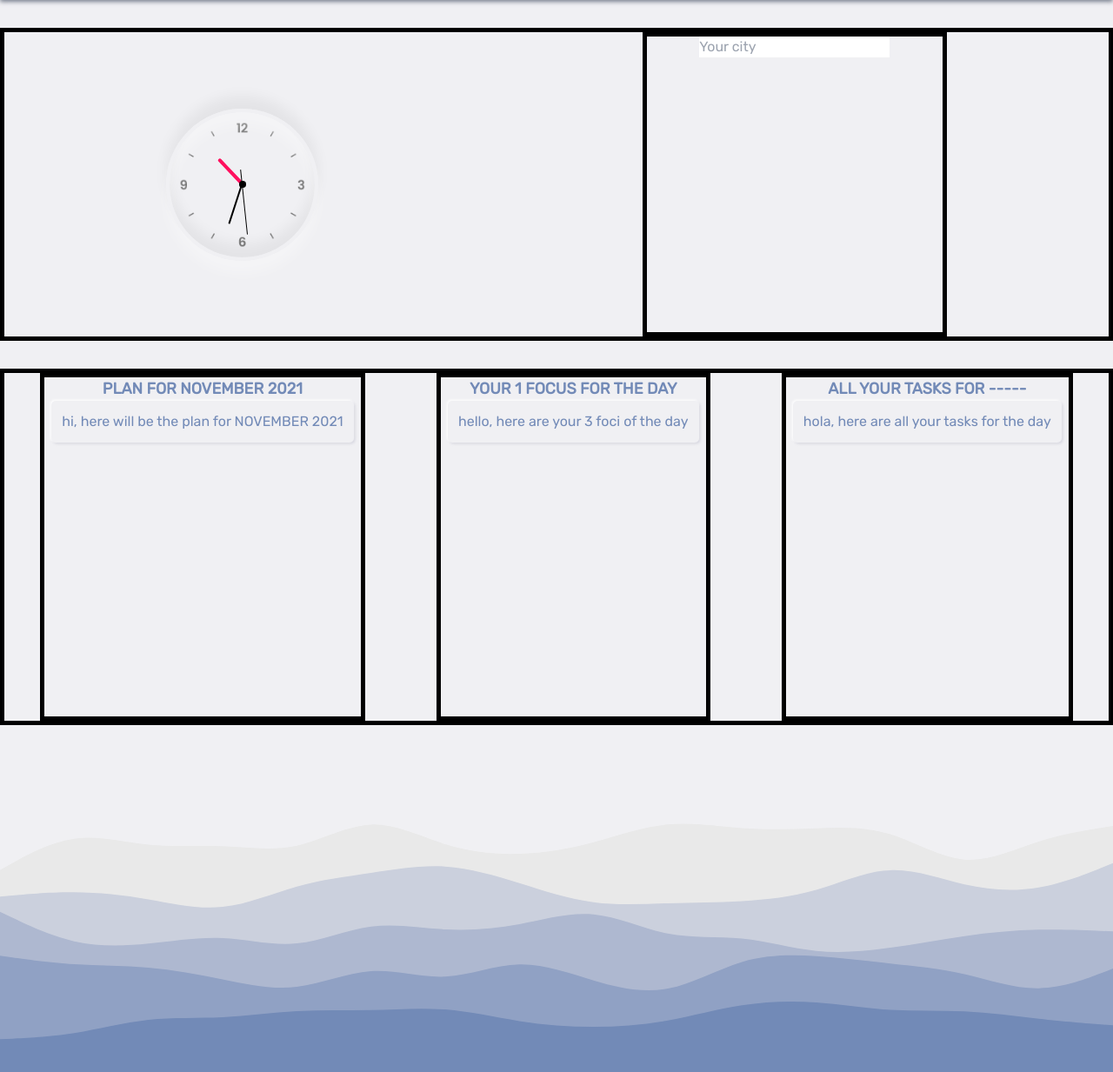
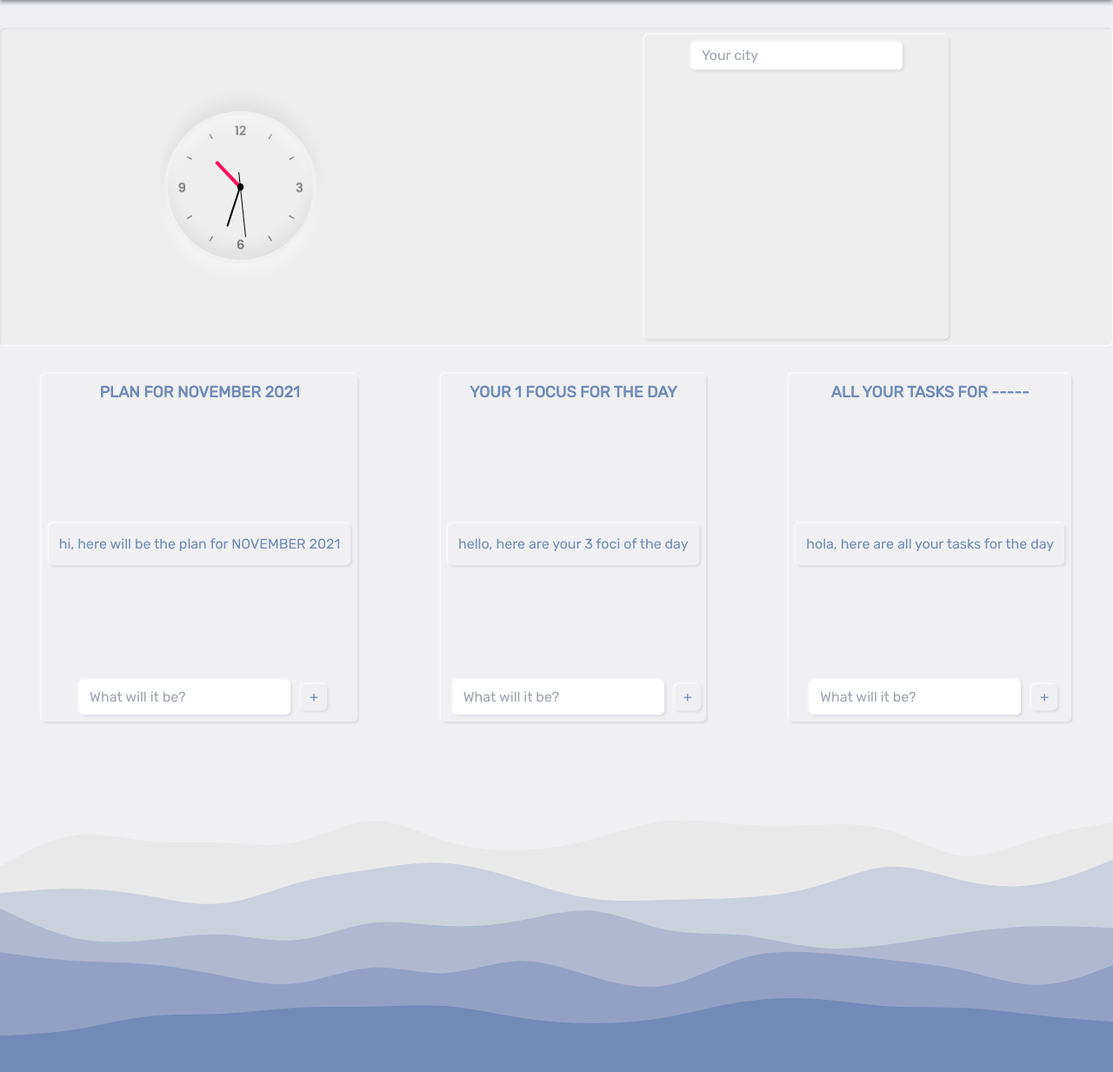
Before and after one commit to itspatrickchoi/cs50_final, a Flask app: page / in a window 1280 px wide. Shown: the part 63-1296 px from the top of the page at 87% size. Run offline with Flask 2, Linux system fonts and the light colour scheme; the visitor is signed in with stand-in values (Sample User, id 1); parts of the project's set-up code (start-up, migrations or seed data) failed here and were passed over; some libraries are stand-ins or nearby versions.

Commit message:
tasks dashboard style, monthly_plans db table

```diff
--- a/app.py
+++ b/app.py
@@ -37,12 +37,29 @@
     email = db.Column(db.String(200), unique=True)
     hash = db.Column(db.String(200), unique=True)
     score = db.Column(db.Integer, default=1000)
+    # https: // blog.miguelgrinberg.com/post/the-flask-mega-tutorial-part-iv-database
+    monthly_plans = db.relationship(
+        'MonthlyPlan', backref='author', lazy='dynamic')
 
     def __init__(self, username, email, hash, score):
         self.username = username
         self.email = email
         self.hash = hash
         self.score = score
+
+
+class MonthlyPlan(db.Model):
+    __tablename__ = 'monthly_plan'
+    id = db.Column(db.Integer, primary_key=TRUE)
+    user_id = db.Column(db.Integer, db.ForeignKey('users.id'))
+    plan_item = db.Column(db.String(200))
+    date_created = db.Column(db.DateTime, index=True)
+    # https: // blog.miguelgrinberg.com/post/the-flask-mega-tutorial-part-iv-database
+
+    def __init__(self, user_id, plan_item, date_created):
+        self.user_id = user_id
+        self.plan_item = plan_item
+        self.date_created = date_created
 
 
 @ app.route('/')
--- a/static/styles.css
+++ b/static/styles.css
@@ -77,7 +77,12 @@
   text-decoration: underline;
 }
 #time-weather-box {
-  border: 5px solid #000;
+  /* Nue/white/2 */
+
+  background: #eeeeee;
+  box-shadow: inset -1px -1px 1px rgba(255, 255, 255, 0.7),
+    inset 1.5px 1.5px 1px rgba(174, 174, 192, 0.2);
+  border-radius: 5px;
 }
 
 .clock {
@@ -174,7 +179,10 @@
   border: 5px solid #000;
 }*/
 .weather-box {
-  border: 5px solid #000;
+  /* Nue/white/1 */
+  box-shadow: -1px -1px 3px #ffffff, 1.5px 1.5px 2px rgba(174, 174, 192, 0.4);
+  border-radius: 5px;
+
   width: 350px;
   height: 350px;
   position: relative;
@@ -186,7 +194,7 @@
 }
 .weather {
   position: absolute;
-  top: 30px;
+  top: 50px;
   z-index: -1;
   /* border: 1px solid #000; */
 }
@@ -197,6 +205,8 @@
   /* parent of .city-list */
   height: 300px;
   overflow-y: scroll;
+
+  z-index: 10;
 
   -ms-overflow-style: none; /* Internet Explorer 10+ */
   scrollbar-width: none; /* Firefox */
@@ -216,12 +226,20 @@
   /* display: none; */
 }
 #focus-tasks-box {
-  border: 5px solid #000;
+  /* border: 1px solid #000; */
 }
 .task-box {
-  border: 5px solid #000;
+  /* Nue/white/1 */
+
+  background: #f0f0f3;
+  box-shadow: -1px -1px 3px #ffffff, 1.5px 1.5px 2px rgba(174, 174, 192, 0.4);
+  border-radius: 5px;
+
   min-height: 400px;
   min-width: 300px;
+  display: flex;
+  flex-direction: column;
+  justify-content: space-between;
 }
 .task-box-header {
   font-size: large;
@@ -234,3 +252,15 @@
   box-shadow: -1px -1px 3px #ffffff, 1.5px 1.5px 3px rgba(174, 174, 192, 0.4);
   border-radius: 5px;
 }
+.input {
+  box-shadow: -1px -1px 3px #ffffff, 1.5px 1.5px 3px rgba(174, 174, 192, 0.4);
+  border-radius: 5px;
+}
+.task-button {
+  /* Nue/white/1 */
+  width: 30px;
+  height: 30px;
+  background: #f0f0f3;
+  box-shadow: -1px -1px 3px #ffffff, 1.5px 1.5px 3px rgba(174, 174, 192, 0.4);
+  border-radius: 5px;
+}
--- a/templates/index.html
+++ b/templates/index.html
@@ -59,9 +59,9 @@
       <div class="sc" id="sc"></div>
     </div>
   </div>
-  <div class="weather-box">
+  <div class="weather-box my-2">
     <div class="weather-search">
-      <input type="text" id="weather-searchbar" placeholder="Your city"></input>
+      <input type="text" class="input mx-2 my-2 px-3 py-1" id="weather-searchbar" placeholder="Your city"></input>
       <ul id="weather-cities"></ul>
     </div>
     <div class="weather"></div>
@@ -76,22 +76,42 @@
 >
 <!-- See BuJo for plan on focus-tasks-box section -->
   <div class="task-box" id="plan-month">
-    <h3 class="task-box-header">PLAN FOR {{ month }} {{ year }}</h3>
-    <div class="container tasks">
+    <div class="task-box-header-container">
+      <h3 class="task-box-header mt-2">PLAN FOR {{ month }} {{ year }}</h3>
+    </div>
+    <div class="container tasks mt-3">
       <div class="task-item mx-2 px-3 py-3">hi, here will be the plan for {{month}} {{year}}</div>
     </div>
+    <div class="task-box-input-container">
+      <input type="text" class="input mx-2 my-2 px-3 py-2" placeholder="What will it be?"></input>
+      <button type="submit" class="task-button">+</button>
+    </div>
   </div>
+
   <div class="task-box" id="focus-day">
-    <h3 class="task-box-header">YOUR <span class="task-count"></span> <span class="focus-foci"></span> FOR THE DAY</h3>
-    <div class="container tasks">
+    <div class="task-box-header-container">
+      <h3 class="task-box-header mt-2">YOUR <span class="task-count"></span> <span class="focus-foci"></span> FOR THE DAY</h3>
+    </div>
+    <div class="container tasks mt-3">
       <div class="task-item mx-2 px-3 py-3">hello, here are your 3 foci of the day</div>
   </div>
+  <div class="task-box-input-container">
+    <input type="text" class="input mx-2 my-2 px-3 py-2" placeholder="What will it be?"></input>
+    <button type="submit" class="task-button">+</button>
   </div>
+  </div>
+
   <div class="task-box" id="tasks-day">
-    <h3 class="task-box-header">ALL YOUR TASKS FOR -----</h3>
-    <div class="container tasks">
+    <div class="task-box-header-container">
+      <h3 class="task-box-header mt-2">ALL YOUR TASKS FOR -----</h3>
+    </div>
+    <div class="container tasks mt-3">
       <div class="task-item mx-2 px-3 py-3">hola, here are all your tasks for the day</div>
-  </div>
+    </div>
+    <div class="task-box-input-container">
+      <input type="text" class="input mx-2 my-2 px-3 py-2" placeholder="What will it be?"></input>
+      <button type="submit" class="task-button">+</button>
+    </div>
   </div>
 </div>
 <script src="../static/task_dashboard.js"></script>
```
